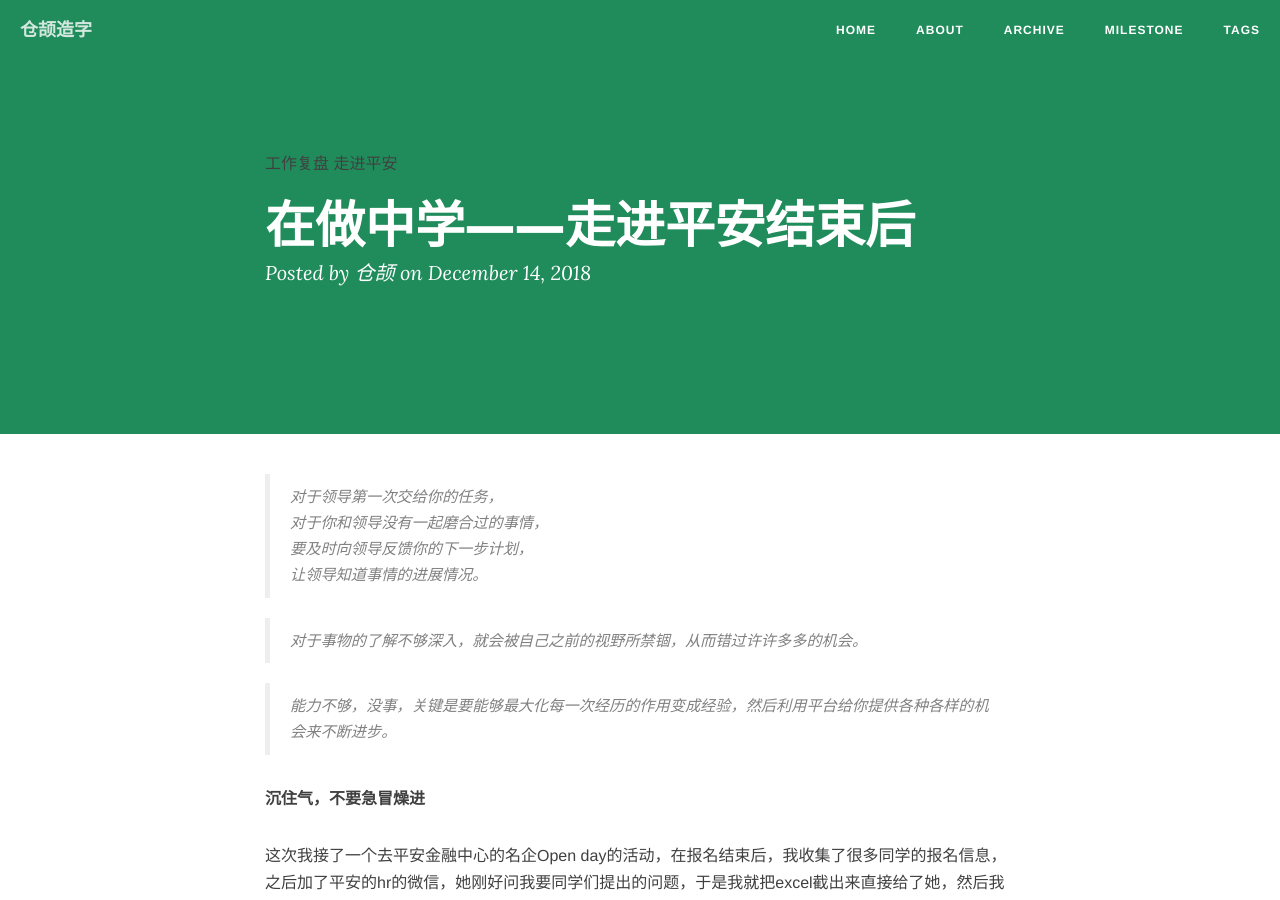
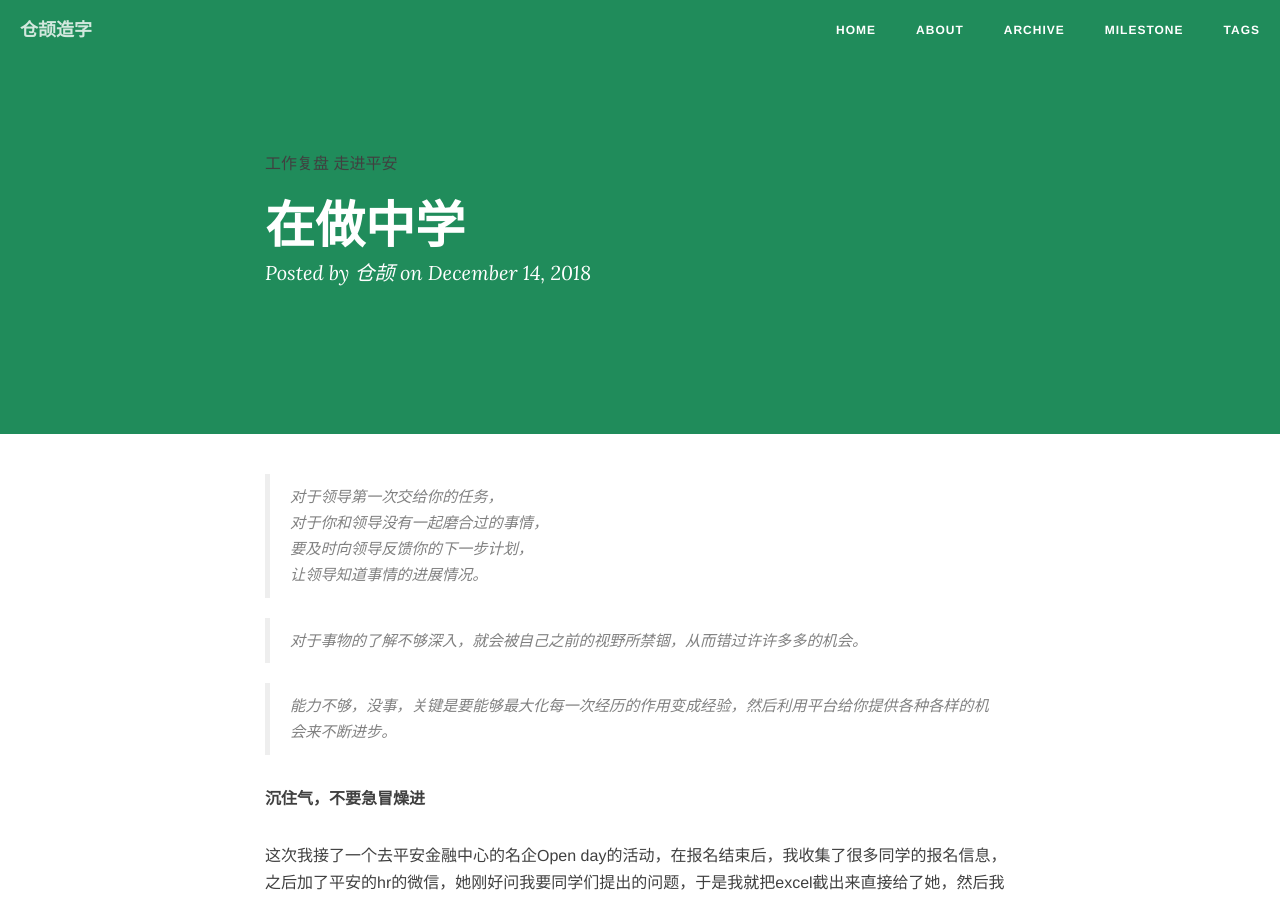
Before and after one commit to creatletter/Dalio, a Jekyll site: the page built from _posts/2018-12-14-在做中学——一切结束后.md, in a window 1280 px wide and 900 px high. Built offline with Jekyll 4.4.1, drawn with Linux system fonts in a browser that asks for light colours; nearby versions of some CDN libraries; comment, search, counter and statistics services are not loaded.

Commit message:
Update 2018-12-14-在做中学——一切结束后.md

```diff
--- a/_posts/2018-12-14-在做中学——一切结束后.md
+++ b/_posts/2018-12-14-在做中学——一切结束后.md
@@ -1,6 +1,6 @@
 ---
 layout: post
-title: 在做中学——走进平安结束后
+title: 在做中学
 date: 2018-12-14
 categories: 工作复盘
 tags: [工作复盘,走进平安]
```
